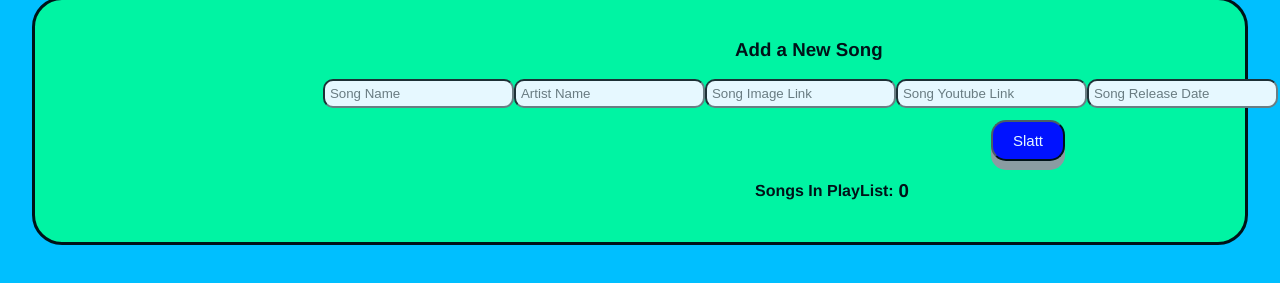
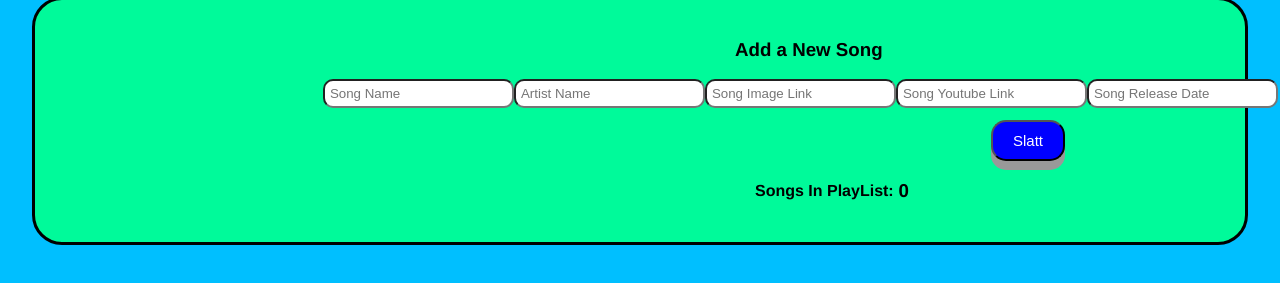
Before and after one commit to loukensclaude/LoukensPlaylist, a plain HTML site: page index.html in a window 1280 px wide. Shown: the part 205-488 px from the top of the page. Drawn offline with nearby package versions, Linux system fonts and the light colour scheme.

Commit message:
Update style.css

```diff
--- a/style.css
+++ b/style.css
@@ -28,7 +28,7 @@ h1 {
   border-style: solid;
   padding: 20px;
   background-color: mediumSpringGreen;
-  opacity: .9;
+  opacity: 1;
 }
 
 #info {
```
